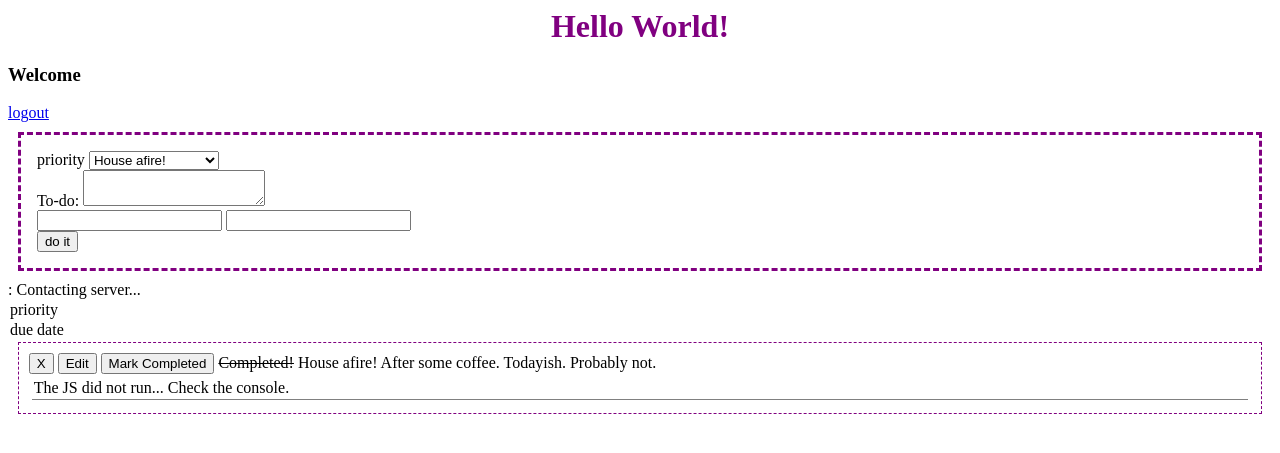
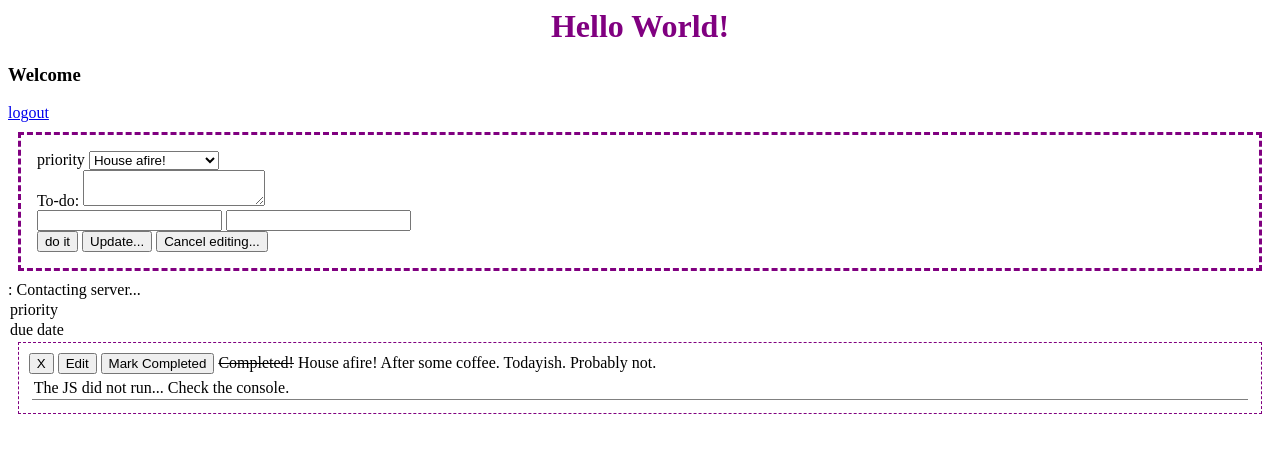
Before and after one commit to bronanny/atodo, a Flask app: page / in a window 1280 px wide. Shown: the top 453 px of the page. Run offline with Flask 2, Linux system fonts and the light colour scheme; the visitor is signed in with stand-in values (Sample User, id 1); data comes from the database, SQL or seed files in the repository; parts of the project's set-up code (start-up, migrations or seed data) failed here and were passed over.

Commit message:
Simple cancel edit ability.

```diff
--- a/site/static/js/main.js
+++ b/site/static/js/main.js
@@ -16,15 +16,19 @@ var ViewModel = {
     }
   },
 
-  nid: NaN,
+  nid: ko.observable(NaN),
   next_id: function () {
     if (!this.todos().length) { return 0; }
-    if (_.isNaN(this.nid)) {
+    if (_.isNaN(this.nid())) {
       return 1 + _.max(this.todos(), function(td){ return td.ID; }).ID;
     }
-    var nid = this.nid;
-    this.nid = NaN;
+    var nid = this.nid();
+    this.nid(NaN);
     return nid;
+  },
+
+  cancel_edit: function(){
+    this.nid(NaN);
   },
 
   sort_direction: 1,
@@ -60,7 +64,7 @@ var ViewModel = {
   },
 
   edit_todo: function (todo) {
-    ViewModel.nid = todo.ID;
+    ViewModel.nid(todo.ID);
     $("#body").val(todo.body);
     $("#priority").val(todo.priority);
     picker.setMoment(moment(todo.due_date, weird_data_format));
--- a/site/templates/index.html
+++ b/site/templates/index.html
@@ -40,7 +40,13 @@
     <input type="text" id="datepicker">
     <input type="text" id="date" name="date">
     <br>
-    <input type="submit" value="do it"/>
+    <span data-bind="visible: _.isNaN(nid())">
+      <input type="submit" value="do it"/>
+    </span>
+    <span data-bind="visible: !_.isNaN(nid())">
+      <input type="submit" value="Update..."/>
+      <button data-bind="click: cancel_edit">Cancel editing...</button>
+    </span>
   </form>
 </div>
 
```
